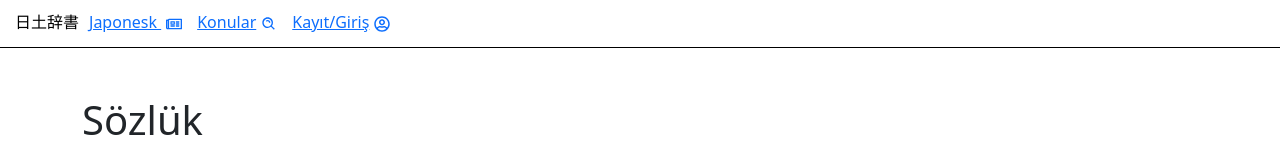
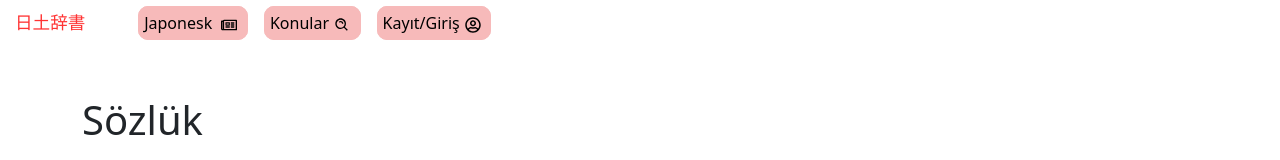
Before and after one commit to naphteine/nitoji, a React (Create React App) app: page / in a window 1280 px wide. Shown: the top 160 px of the page. Built offline with nearby package versions, Linux system fonts and the light colour scheme; no server answers; a web font is replaced by a local one.

Commit message:
Added orange colors

```diff
--- a/src/App.js
+++ b/src/App.js
@@ -116,11 +116,11 @@ function App() {
               日土辞書
             </Link>
 
-            <a href="https://japonesk.nitoji.com" style={{ padding: 5 }}>
+            <a className={styles["link"]} href="https://japonesk.nitoji.com">
               Japonesk <FaRegNewspaper size={16} style={{ margin: 5 }} />
             </a>
 
-            <Link to="/konular" style={{ padding: 5 }}>
+            <Link className={styles["link"]} to="/konular">
               Konular
               <BiSearchAlt size={16} style={{ margin: 5 }} />
             </Link>
@@ -128,13 +128,13 @@ function App() {
 
           <span className="text-end">
             {jwtToken === "" ? (
-              <Link to="/giris" style={{ padding: 5 }}>
+              <Link className={styles["link"]} to="/giris">
                 Kayıt/Giriş
                 <FaRegUserCircle size={16} style={{ margin: 5 }} />
               </Link>
             ) : (
               <>
-                <Link to="/yeni" style={{ padding: 5 }}>
+                <Link className={styles["link"]} to="/yeni">
                   Başlık aç
                   <BiMessageSquareAdd size={16} style={{ margin: 5 }} />
                 </Link>
--- a/src/App.module.css
+++ b/src/App.module.css
@@ -34,16 +34,38 @@ html body {
 
 header {
   background-color: #fff;
-  border-bottom: 1px solid black;
+  border-bottom: 1px solid white;
 }
 
 .logo {
   font-family: "Potta One", cursive;
-  font-size: 1rem;
+  font-size: 1.1rem;
   text-decoration: none;
-  color: black;
+  color: #f33;
+  margin-right: 3rem;
+}
+
+.logo:hover {
+  color: #000;
 }
 
 body {
   font-family: "Open Sans", sans-serif;
 }
+
+.link {
+  background: #f7baba;
+  border-radius: 10px;
+  text-decoration: none;
+  color: #000;
+  transition: all 0.5s;
+  margin-right: 1rem;
+  padding: 0.3rem;
+  border: 1px solid #f7baba;
+}
+
+.link:hover {
+  background: #fff;
+  color: #f33;
+  border: 1px solid #f33;
+}
--- a/src/components/DictEntry.module.css
+++ b/src/components/DictEntry.module.css
@@ -1,7 +1,7 @@
 .dict_entry {
     border: 1px solid black;
-    border-left: 0.5rem solid black;
-    border-right: 0.5rem solid black;
+    border-left: 1rem solid black;
+    border-right: 1rem solid black;
 
     border-radius: 10px;
 
@@ -20,10 +20,10 @@
 }
 
 .dict_entry:hover {
-    border-left: 2rem solid black;
-    border-right: 2rem solid black;
-    background-color: gainsboro;
-    color: black;
+    border-left: 0.2rem solid black;
+    border-right: 0.2rem solid black;
+    background-color: beige;
+    color: #f33;
 }
 
 .dict_link {
```
